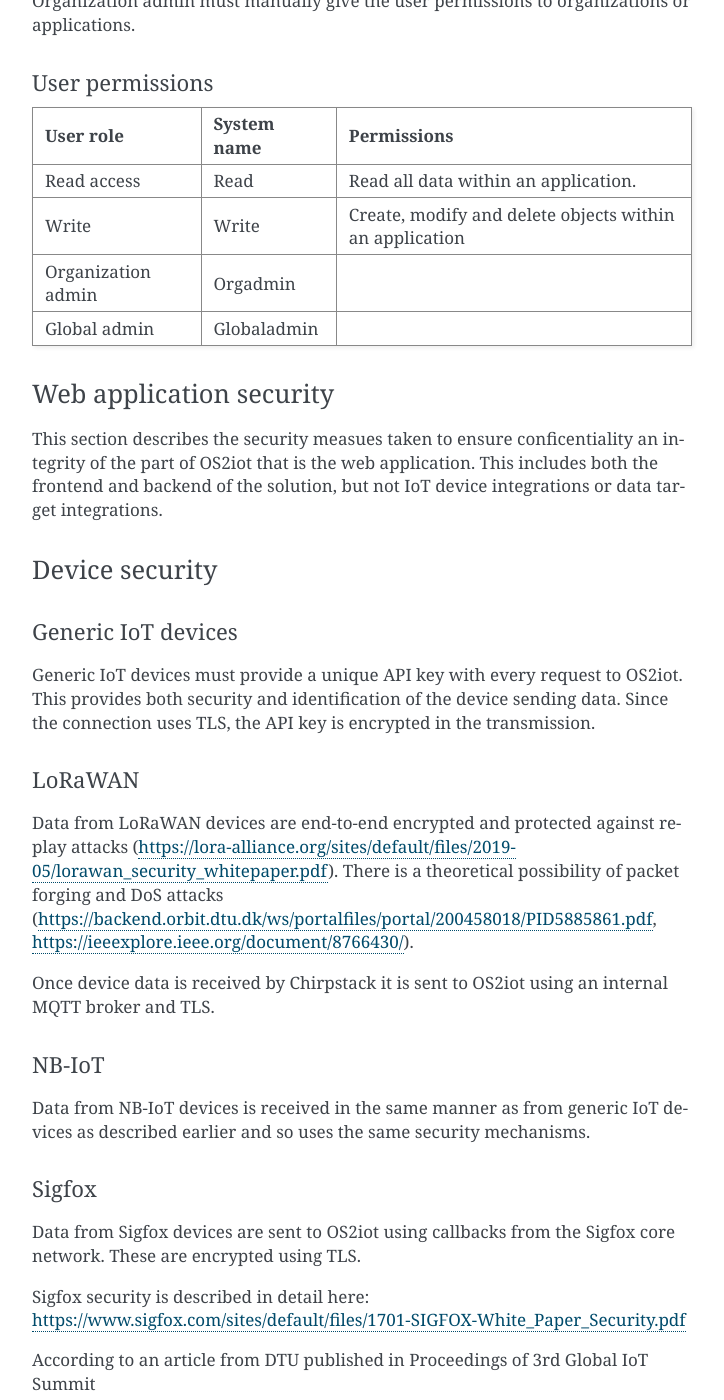
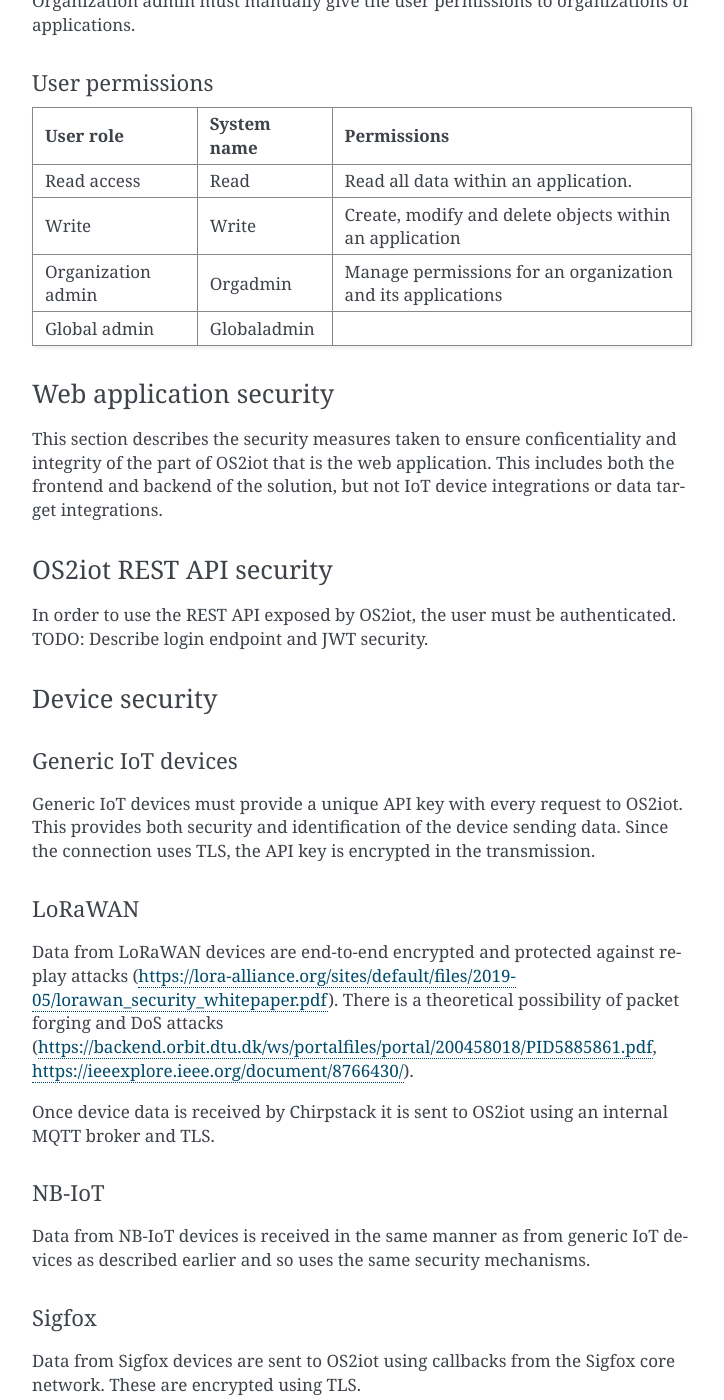
Before and after one commit to OS2iot/OS2iot-docs, a Sphinx documentation site: the page built from source/software-architecture/software-architecture.rst, in a window 1280 px wide and 1400 px high, scrolled down 6981 px. Shown: the whole window, without its empty margins (388-1112 px from the left). Built offline with Sphinx 7.4.7, drawn with Linux system fonts in a browser that asks for light colours; some of the changed text lies outside the part shown.

Commit message:
Updated software architecture.

```diff
--- a/source/software-architecture/software-architecture.rst
+++ b/source/software-architecture/software-architecture.rst
@@ -277,17 +277,23 @@
 ================== =========== =======================================================
 Read access        Read        Read all data within an application.
 Write              Write       Create, modify and delete objects within an application
-Organization admin Orgadmin
+Organization admin Orgadmin    Manage permissions for an organization and its applications
 Global admin       Globaladmin
 ================== =========== =======================================================
 
 Web application security
 ~~~~~~~~~~~~~~~~~~~~~~~~
 
-This section describes the security measues taken to ensure
-conficentiality an integrity of the part of OS2iot that is the web
+This section describes the security measures taken to ensure
+conficentiality and integrity of the part of OS2iot that is the web
 application. This includes both the frontend and backend of the
 solution, but not IoT device integrations or data target integrations.
+
+OS2iot REST API security
+~~~~~~~~~~~~~~~
+
+In order to use the REST API exposed by OS2iot, the user must be authenticated.
+TODO: Describe login endpoint and JWT security.
 
 Device security
 ~~~~~~~~~~~~~~~
@@ -344,3 +350,24 @@
 .. |image3| image:: ./media/image9.png
    :width: 6.56806in
    :height: 3in
+
+Data target security
+~~~~~~~~~~~~~~~
+
+It is the responsibility of the users of OS2iot and administrators of the data targets to ensure data is encrypted during transmission using e.g. TLS. This section describes the available authentication options in OS2iot.
+
+HTTP PUSH
+^^^^^^
+OS2iot supports using a HTTP "Authorization" header or  HTTP basic authentication.
+
+MQTT
+^^^^^^
+TBD.
+
+Opendata.dk
+^^^^^^
+Authentication is done by providing a API key known by opendata.dk.
+
+NGSI-LD Context Broker
+^^^^^^
+No authentication is supported.
```
